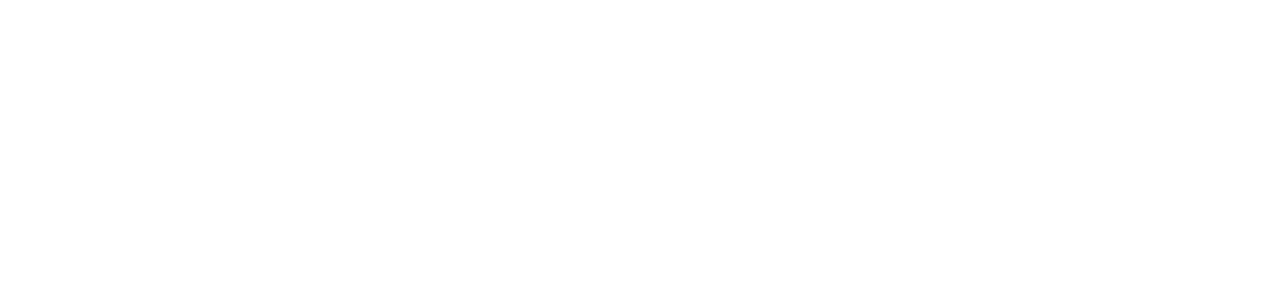
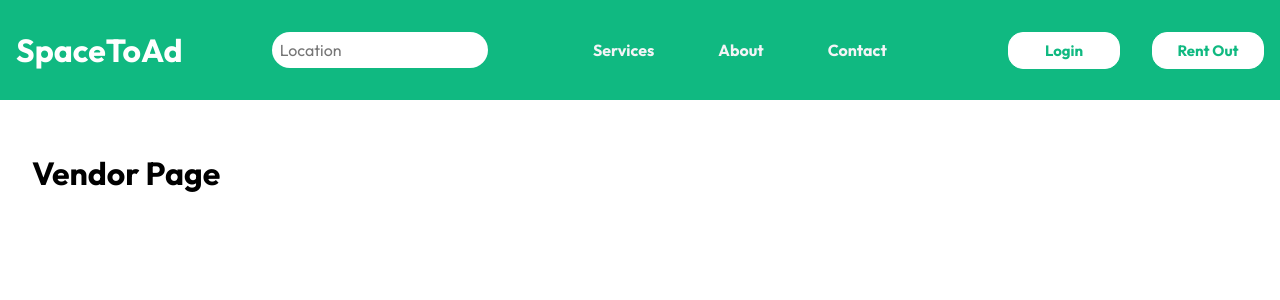
Before and after one commit to JaFr-Final-year/finallyproject, a React (Vite) app: page /vendor in a window 1280 px wide. Before the commit this address had no page. Shown: the top 300 px of the page. Built offline with nearby package versions, Linux system fonts and the light colour scheme.

Commit message:
added some updates

```diff
--- a/src/App.jsx
+++ b/src/App.jsx
@@ -2,7 +2,7 @@ import './index.css'
 import { Routes,Route } from 'react-router-dom'
 import Home from './pages/home.jsx'
 import Login from './pages/login.jsx'
-
+import Vendor from './pages/vendor.jsx'
 function App() {
 
 
@@ -12,6 +12,7 @@ function App() {
         <Routes>
           <Route path="/" element={<Home/>}/>
           <Route path="/login" element={<Login/>}/>
+          <Route path="/vendor" element={<Vendor/>}/>
         </Routes>
       </div>
     </>
--- a/src/components/navbar.jsx
+++ b/src/components/navbar.jsx
@@ -1,16 +1,97 @@
-import React from 'react'
+import React, { useState } from 'react'
 import { useNavigate } from 'react-router-dom'
+
 const Navbar = () => {
     const navigate = useNavigate()
+    const [searchTerm, setSearchTerm] = useState('')
+    const [showSuggestions, setShowSuggestions] = useState(false)
+
+    const locations = ["New York", "Los Angeles", "Chicago", "Houston", "Phoenix", "Philadelphia", "San Antonio", "San Diego", "Dallas", "San Jose"]
+
+    const handleSearch = (e) => {
+        setSearchTerm(e.target.value)
+        setShowSuggestions(true)
+    }
+
+    const selectLocation = (loc) => {
+        setSearchTerm(loc)
+        setShowSuggestions(false)
+    }
+
+    const getCurrentLocation = () => {
+        if ('geolocation' in navigator) {
+            navigator.geolocation.getCurrentPosition(async (position) => {
+                const { latitude, longitude } = position.coords;
+                console.log("Coords:", latitude, longitude); // Debugging
+                try {
+                    // Using OpenStreetMap Nominatim API
+                    const response = await fetch(`https://nominatim.openstreetmap.org/reverse?format=json&lat=${latitude}&lon=${longitude}`, {
+                        headers: {
+                            'User-Agent': 'AdHubTestApp/1.0' // It's good practice to identify your app
+                        }
+                    });
+                    const data = await response.json();
+
+                    // Prioritize city-level names
+                    const locationName = data.address.city ||
+                        data.address.town ||
+                        data.address.village ||
+                        data.address.municipality ||
+                        data.address.county ||
+                        "Current Location";
+
+                    setSearchTerm(locationName);
+                    setShowSuggestions(false);
+                } catch (error) {
+                    console.error("Error fetching location", error);
+                    setSearchTerm("Current Location");
+                    setShowSuggestions(false);
+                }
+            }, (error) => {
+                console.error("Geolocation error", error);
+                alert("Unable to retrieve your location. Please allow location access.");
+            });
+        } else {
+            alert("Geolocation is not supported by your browser");
+        }
+    }
+
     return (
         <div className='nav-container'>
-            <h1 className='logo'   >AdBoardHub</h1>
+            <h1 className='logo' onClick={() => navigate('/')}>SpaceToAd</h1>
+            <div className='location-search'>
+                <input
+                    type="text"
+                    placeholder="Location"
+                    value={searchTerm}
+                    onChange={handleSearch}
+                    onFocus={() => setShowSuggestions(true)}
+                    // Delay blur to allow click on suggestion to register
+                    onBlur={() => setTimeout(() => setShowSuggestions(false), 200)}
+                />
+                {showSuggestions && (
+                    <ul className="suggestions-list">
+                        <li className="suggestion-item current-location" onClick={getCurrentLocation}>
+                            📍 Use Current Location
+                        </li>
+                        {locations.filter(loc => loc.toLowerCase().includes(searchTerm.toLowerCase())).map((loc, index) => (
+                            <li key={index} className="suggestion-item" onClick={() => selectLocation(loc)}>
+                                {loc}
+                            </li>
+                        ))}
+                    </ul>
+                )}
+            </div>
+
             <ul className='navbar'>
                 <li onClick={() => navigate('/services')}>Services</li>
                 <li onClick={() => navigate('/about')}>About</li>
                 <li onClick={() => navigate('/contact')}>Contact</li>
             </ul>
-            <button className='login-btn' onClick={() => navigate('/login')}>Login</button>
+            <div>
+                <button className='login-btn' onClick={() => navigate('/login')}>Login</button>
+                <button className='login-btn' onClick={() => navigate('/vendor')}>Rent Out</button>
+            </div>
         </div>
     )
 }
--- a/src/index.css
+++ b/src/index.css
@@ -27,17 +27,17 @@ body {
   flex-direction: row;
   justify-content: space-between;
   align-items: center;
-  background-color: #3B82F6;
+  background-color: #10b981;
 }
 
 .login-btn {
 
   background-color: #fff;
   border: 1px solid #fff;
-  color: #3B82F6;
+  color: #10b981;
   padding: 0.5rem 1rem;
   margin: 1rem;
-  border-radius: 5px;
+  border-radius: 15px;
   font-size: 15px;
   width: 7rem;
   font-weight: bold;
@@ -53,8 +53,8 @@ body {
 
 .navbar li:hover {
   cursor: pointer;
-  color: #3B82F6;
-  border: 1px solid #3B82F6;
+  color: #10b981;
+  border: 1px solid #10b981;
   background-color: #fff;
 }
 
@@ -68,7 +68,7 @@ body {
   background-color: #fff;
   border-radius: 20px;
   border: none;
-  box-shadow: 0 0 10px #3B82F6;
+  box-shadow: 0 0 10px rgba(16, 185, 129, 0.3);
 
 }
 
@@ -85,7 +85,7 @@ body {
   display: flex;
   flex-direction: column;
   min-height: 100vh;
-  background-color: #2563EB;
+  background-color: #10b981;
   margin: 0;
   padding: 0;
 }
@@ -99,7 +99,7 @@ body {
 .login-name {
   font-size: 1.5em;
   margin: 1rem;
-  color: #2563EB;
+  color: #10b981;
 }
 
 .login-card input {
@@ -107,11 +107,11 @@ body {
   padding: 0.5rem;
   margin: 0.5rem;
   border-radius: 5px;
-  border: 1px solid #3B82F6;
+  border: 1px solid #10b981;
 }
 
 .login-button {
-  background-color: #3B82F6;
+  background-color: #10b981;
   color: #fff;
   padding: 0.5rem 1rem;
   margin: 1rem;
@@ -130,8 +130,8 @@ body {
   font-size: 15px;
   width: 7rem;
   font-weight: bold;
-  border: 1px solid #3B82F6;
-  box-shadow: 0 0 10px #3B82F6;
+  border: 1px solid #10b981;
+  box-shadow: 0 0 10px rgba(16, 185, 129, 0.4);
 }
 
 form {
@@ -143,7 +143,7 @@ form {
 
 
 span {
-  color: #2563EB;
+  color: #10b981;
   cursor: pointer;
 }
 
@@ -162,7 +162,56 @@ span {
 }
 
 .show-password-container label {
-  color: #3B82F6;
+  color: #10b981;
   font-size: 0.9rem;
   cursor: pointer;
 }
+
+.location-search input {
+  padding: 0.5rem;
+  border-radius: 20px;
+  border: none;
+  font-size: 1rem;
+  width: 200px;
+  /* Adjust width as needed */
+}
+
+.location-search {
+  position: relative;
+  display: flex;
+  flex-direction: column;
+}
+
+.suggestions-list {
+  position: absolute;
+  top: 100%;
+  left: 0;
+  right: 0;
+  background-color: white;
+  border: 1px solid #ddd;
+  border-radius: 5px;
+  padding: 0;
+  margin: 5px 0 0 0;
+  list-style: none;
+  z-index: 1000;
+  box-shadow: 0 4px 6px rgba(0, 0, 0, 0.1);
+  max-height: 200px;
+  overflow-y: auto;
+}
+
+.suggestion-item {
+  padding: 10px;
+  cursor: pointer;
+  color: #333;
+  font-size: 0.9rem;
+}
+
+.suggestion-item:hover {
+  background-color: #f3f4f6;
+}
+
+.current-location {
+  font-weight: bold;
+  color: #10b981;
+  border-bottom: 1px solid #eee;
+}
--- a/src/pages/home.jsx
+++ b/src/pages/home.jsx
@@ -1,12 +1,42 @@
-import React from 'react'
+import React, { useState, useEffect } from 'react'
 import Navbar from '../components/navbar'
+import { supabase } from '../utils/supabase'
 
 const Home = () => {
+  const [user, setUser] = useState(null)
+  const [loading, setLoading] = useState(true)
+
+  useEffect(() => {
+    // Get initial session
+    const getUser = async () => {
+      const { data: { session } } = await supabase.auth.getSession()
+      setUser(session?.user ?? null)
+      setLoading(false)
+    }
+
+    getUser()
+
+    // Listen for auth changes
+    const { data: { subscription } } = supabase.auth.onAuthStateChange((_event, session) => {
+      setUser(session?.user ?? null)
+    })
+
+    return () => subscription.unsubscribe()
+  }, [])
+
   return (
     <div>
       <Navbar />
       <div style={{ padding: '2rem' }}>
-        <h1>Home page</h1>
+        {!loading && user && (
+          <h1>Welcome, {user.user_metadata?.name || user.email}!</h1>
+        )}
+        {!loading && !user && (
+          <h1>Home page</h1>
+        )}
+        {loading && (
+          <h1>Loading...</h1>
+        )}
       </div>
     </div>
   );
--- a/src/pages/login.jsx
+++ b/src/pages/login.jsx
@@ -4,7 +4,7 @@ import { supabase } from '../utils/supabase'
 
 const Login = () => {
   const navigate = useNavigate();
-  const [state, setState] = useState("sign up");
+  const [state, setState] = useState("sign in");
   const [email, setEmail] = useState('');
   const [password, setPassword] = useState('');
   const [name, setName] = useState('');
@@ -49,7 +49,7 @@ const Login = () => {
 
   return (
     <div className='container'>
-      <h1 className='logo '>AdBoardHub</h1>
+      <h1 className='logo ' onClick={() => navigate('/')}>SpaceToAd </h1>
       <div className='login-container'>
         <h2 className='login-title'>{state === 'sign up' ? 'Sign up' : 'Login'}</h2>
         <div className='login-card'>
--- /dev/null
+++ b/src/pages/vendor.jsx
@@ -0,0 +1,15 @@
+import React from 'react'
+import Navbar from '../components/navbar'
+
+const Vendor = () => {
+    return (
+        <div>
+            <Navbar />
+            <div style={{ padding: '2rem' }}>
+                <h1>Vendor Page</h1>
+            </div>
+        </div>
+    )
+}
+
+export default Vendor
```
